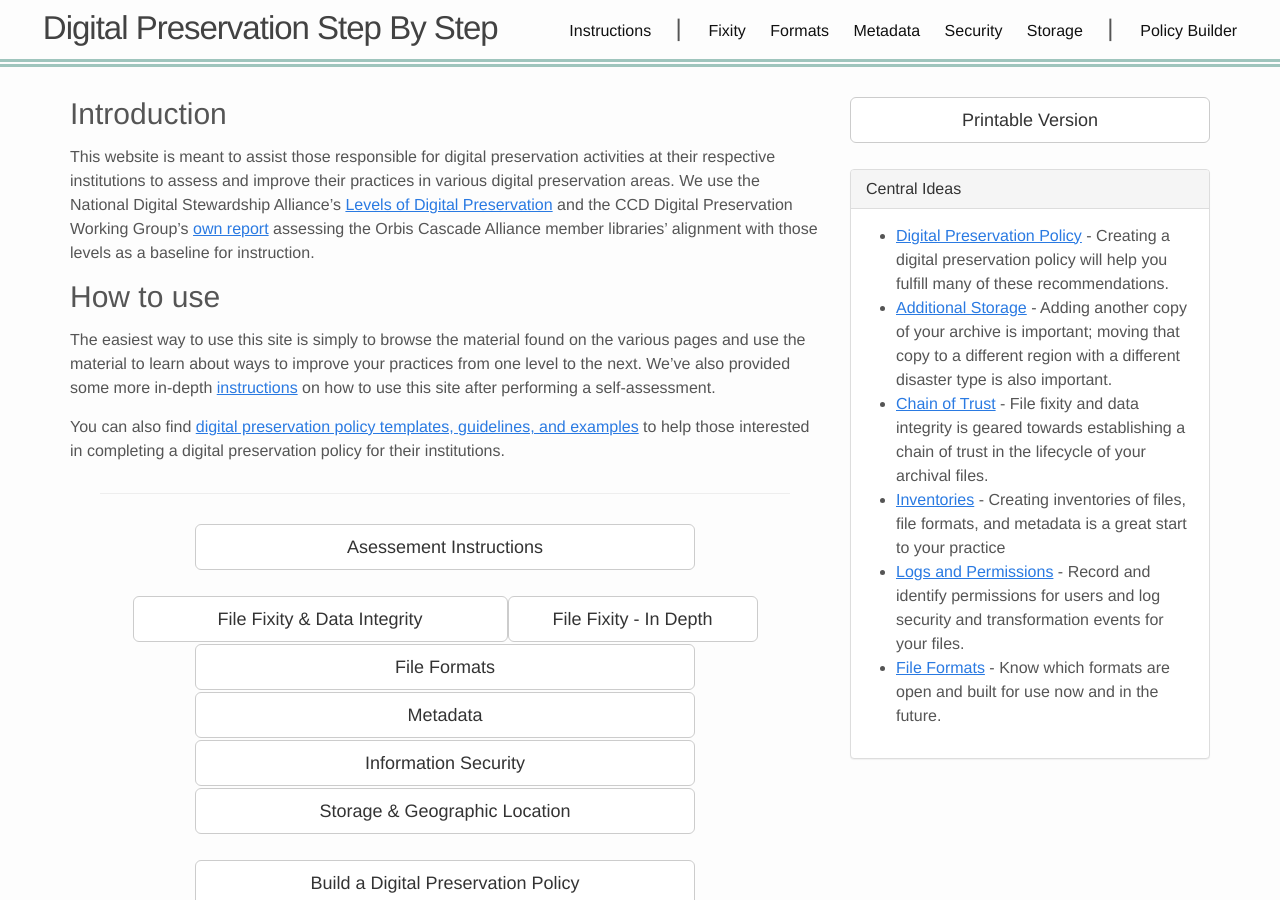
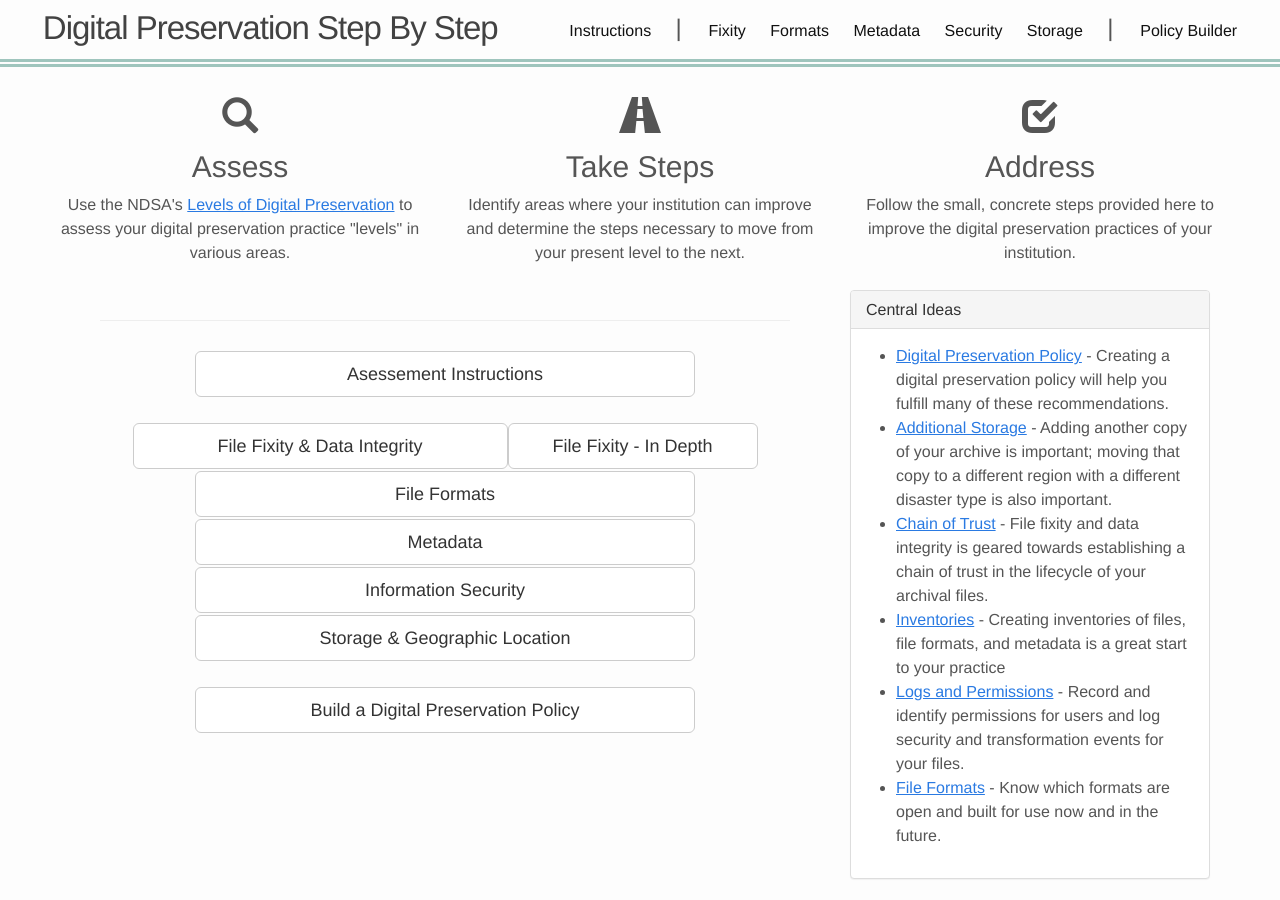
Before and after one commit to dcnb/digprezsteps, a Jekyll site: the page built from index.md, in a window 1280 px wide and 900 px high. Built offline with Jekyll 4.4.1, drawn with Linux system fonts in a browser that asks for light colours.

Commit message:
front page - icons; instructions = about
Also changed some other

```diff
--- /dev/null
+++ b/_includes/about.html
@@ -0,0 +1,4 @@
+<p>Digital Preservation Step by Step was created by the Orbis Cascade Alliance to assist those responsible for digital preservation activities at their respective institutions to assess and improve their practices in various digital preservation areas. </p>
+<p>We use the National Digital Stewardship Alliance’s</span> <a href="http://www.digitalpreservation.gov/documents/NDSA_Levels_Archiving_2013.pdf">Levels of Digital Preservation</span></a> <span>and the CCD Digital Preservation Working Group’s</span> <a href="https://www.orbiscascade.org/file_viewer.php?id=4169"><span>own report</span></a> <span>assessing the Orbis Cascade Alliance member libraries’ alignment with those levels as a baseline for instruction.</span></p>
+
+<p>You can also find <a href="policy.html">digital preservation policy templates, guidelines, and examples</a> to help those interested in completing a digital preservation policy for their institutions.</p>
--- a/_layouts/homepage.html
+++ b/_layouts/homepage.html
@@ -6,10 +6,32 @@ layout: default
 
 
 <div class="row">
+  	<div class="row">
 
+				<div class="col-lg-4 callout center">
+	<h1 class="center"><span class="glyphicon glyphicon-search"></span></h1>
+					<h2 class="center">Assess</h2>
+      <p>Use the NDSA's <a href="#levels">Levels of Digital Preservation</a> to assess your digital preservation practice
+      "levels" in various areas. </p>
+				</div><!-- col-lg-4 -->
+
+				<div class="col-lg-4 callout center">
+					<h1 class="center"><span class="glyphicon glyphicon-road"></span></h1>
+					<h2 class="center">Take Steps</h2>
+          <p>Identify areas where your institution can improve and determine the steps necessary to move from your present level to the next.  </p>
+				</div><!-- col-lg-4 -->
+
+				<div class="col-lg-4 callout center">
+					<h1 class="center"><span class="glyphicon glyphicon-check"></span></h1>
+          <h2 class="center">Address</h2>
+
+					<p> Follow the small, concrete steps provided here to improve the digital preservation practices of your institution. </p>
+				</div><!-- col-lg-4 -->
+			</div>
 			<div class="col-lg-8">
-			<h2>Introduction</h2>
-			 {{ content }}
+
+
+
        <hr>
        	<a href="instructions.html"><button type="button" class="btn btn-default btn-lg centered col-md-8 col-md-offset-2">Asessement Instructions</button></a>
         <br/><br/>
@@ -56,10 +78,8 @@ layout: default
 			<a href="policy.html"><button type="button" class="btn btn-default btn-lg centered col-md-8 col-md-offset-2">Build a Digital Preservation Policy</button></a>
      </div>
     <div class="col-lg-4 pull-right">
-			<a href="onepage.html"><button type="button" class="btn btn-default btn-lg centered col-md-12">Printable Version</button></a>
 
-			<br />
-					<br />		<br />
+
     <div class="panel panel-default ">
 
   <div class="panel-heading">
@@ -80,7 +100,7 @@ layout: default
 </div>
 
 <hr />
-<h3>Original National Digital Stewardship Alliance Levels of Digital Preservation Table</h3>
+<h3 id="levels">Original National Digital Stewardship Alliance Levels of Digital Preservation Table</h3>
 
    {% include fulltable.html %}
   </div>
--- a/index.md
+++ b/index.md
@@ -2,11 +2,6 @@
 layout: homepage
 ---
 
-<span>This website is meant to assist those responsible for digital preservation activities at their respective institutions to assess and improve their practices in various digital preservation areas. We use the National Digital Stewardship Alliance’s</span> [<span>Levels of Digital Preservation</span>](http://www.digitalpreservation.gov/documents/NDSA_Levels_Archiving_2013.pdf) <span>and the CCD Digital Preservation Working Group’s</span> [<span>own report</span>](https://www.orbiscascade.org/file_viewer.php?id=4169) <span>assessing the Orbis Cascade Alliance member libraries’ alignment with those levels as a baseline for instruction.</span>
-
-
-## How to use
-
-The easiest way to use this site is simply to browse the material found on the various pages and use the material to learn about ways to improve your practices from one level to the next. We've also provided some more in-depth [instructions](instructions.html) on how to use this site after performing a self-assessment.
+<span>Digital Preservation Step by Step was created by the Orbis Cascade Alliance to assist those responsible for digital preservation activities at their respective institutions to assess and improve their practices in various digital preservation areas. We use the National Digital Stewardship Alliance’s</span> [<span>Levels of Digital Preservation</span>](http://www.digitalpreservation.gov/documents/NDSA_Levels_Archiving_2013.pdf) <span>and the CCD Digital Preservation Working Group’s</span> [<span>own report</span>](https://www.orbiscascade.org/file_viewer.php?id=4169) <span>assessing the Orbis Cascade Alliance member libraries’ alignment with those levels as a baseline for instruction.</span>
 
  You can also find [digital preservation policy templates, guidelines, and examples](policy.html) to help those interested in completing a digital preservation policy for their institutions.
```
Also changed, not shown: _layouts/instructions.html (+15 -1 lines), instructions.md (+1 -1 lines), Gemfile.lock.
